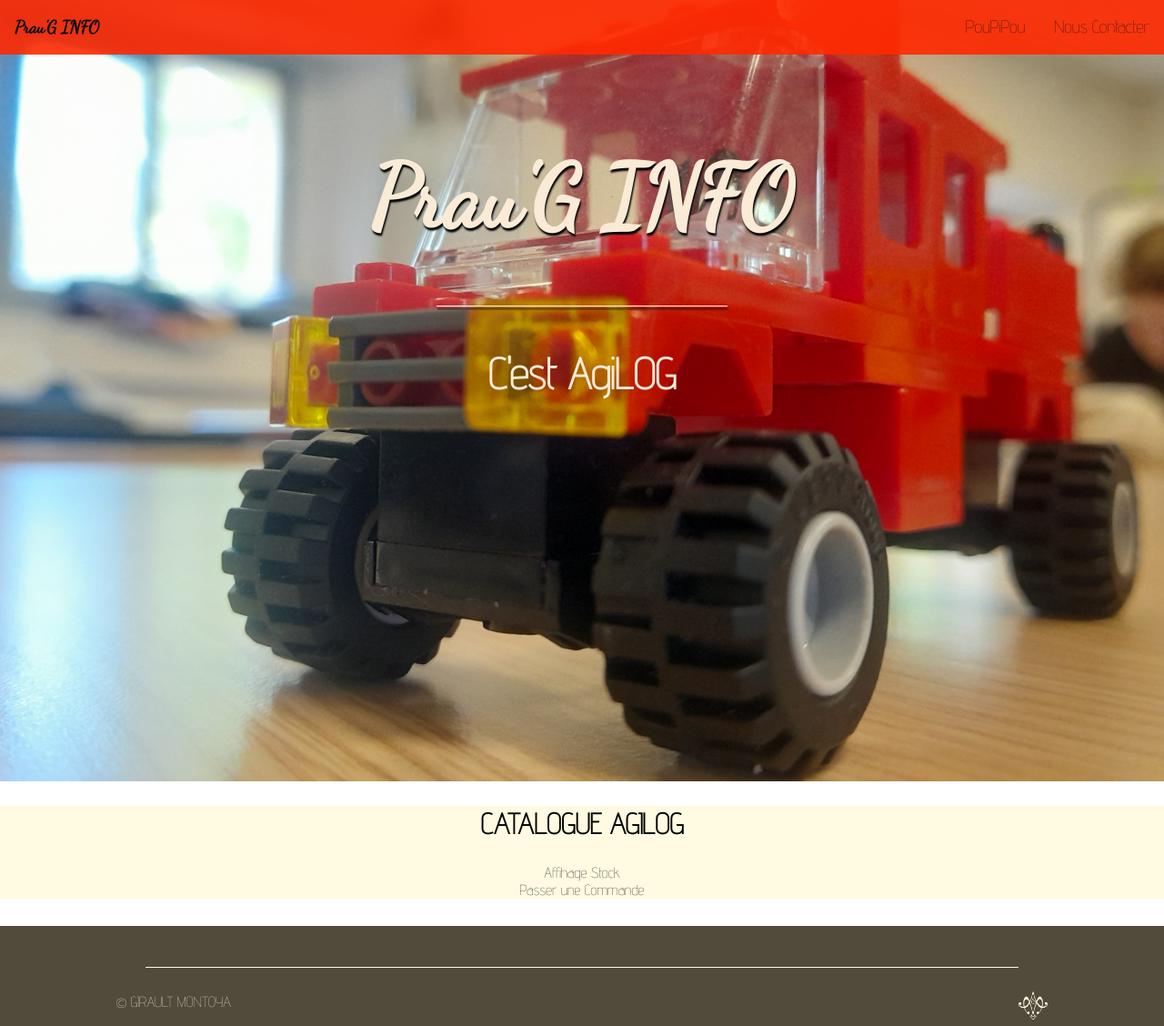
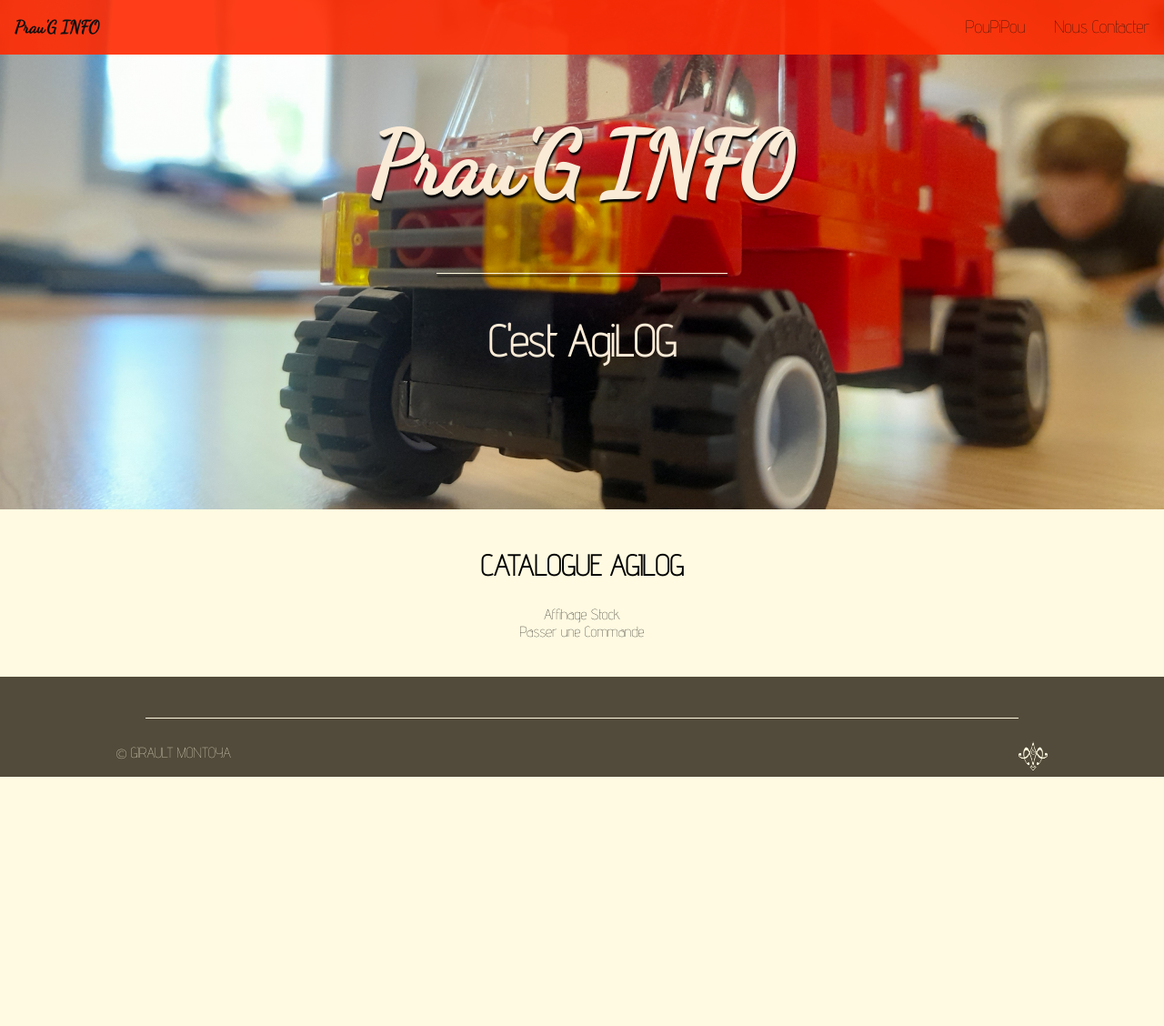
Before and after one commit to Lilaschabert/Projet-Info-EDI, a Flask app: page /agiLOG in a window 1280 px wide. Shown: the whole page at 91% size. After the commit the page ends 854 px from the top, so only its background shows below. Run offline with Flask 2, Linux system fonts and the light colour scheme.

Commit message:
flex box

```diff
--- a/static/style.css
+++ b/static/style.css
@@ -24,8 +24,7 @@ a{
 #mainBody{
 	background-color: #FFFAE1;
 	width: 100%;
-	padding-top: 30px;
-	padding-bottom: 30px;
+	padding: 10px 0px;
 	display: flex;
 	flex-direction: column;
 	align-items:center;
@@ -87,7 +86,7 @@ header li{
 	padding-top: 60px;
 	background: url('image-principale.JPG') no-repeat fixed 50% 50%;
 	background-size:cover;
-	height:799px
+	height:500px
 
 }
 
@@ -96,7 +95,7 @@ h1{
 	text-align:center;
 	color:antiquewhite;
 	font-size:6em;
-	margin-top:100px;
+	margin:64px 0px;
 	text-shadow:1px 3px 2px black;
 
 }
--- a/templates/page agiGREEN.html
+++ b/templates/page agiGREEN.html
@@ -5,7 +5,7 @@
 	<div id = "premierTrait"></div>
 	<h3>C'est AgiGREEN</h3>
 </div>
-
+<div id ="mainBody">
 	<section id = "presentation">
 		<div id = "textIntro">
 		<h2> Catalogue AgiGREEN</h2>
@@ -17,4 +17,5 @@
 			</ul>
 		</div>
 	</section>
+</div>
 {% endblock %}
--- a/templates/page agiLEAN.html
+++ b/templates/page agiLEAN.html
@@ -6,6 +6,7 @@
 	<h3>C'est AgiLEAN</h3>
 </div>
 
+<div id ="mainBody">
 	<section id = "presentation">
 		<div id = "textIntro">
 		<h2> Catalogue AgiLEAN</h2>
@@ -17,4 +18,5 @@
 			</ul>
 		</div>
 	</section>
+</div>
 {% endblock %}
--- a/templates/page agiLOG.html
+++ b/templates/page agiLOG.html
@@ -5,7 +5,7 @@
 	<div id = "premierTrait"></div>
 	<h3>C'est AgiLOG</h3>
 </div>
-
+<div id ="mainBody">
 	<section id = "presentation">
 		<div id = "textIntro">
 		<h2> Catalogue AgiLOG</h2>
@@ -17,4 +17,5 @@
 			</ul>
 		</div>
 	</section>
+</div>
 {% endblock %}
--- a/templates/page agiPART.html
+++ b/templates/page agiPART.html
@@ -6,6 +6,7 @@
 	<h3>C'est AgiPART</h3>
 </div>
 
+<div id ="mainBody">
 	<section id = "presentation">
 		<div id = "textIntro">
 		<h2> Catalogue AgiPART</h2>
@@ -17,4 +18,5 @@
 			</ul>
 		</div>
 	</section>
+</div>
 {% endblock %}
--- a/templates/page commande.html
+++ b/templates/page commande.html
@@ -5,7 +5,7 @@
 	<div id = "premierTrait"></div>
 	<h3>Commande</h3>
 </div>
-
+<div id ="mainBody">
 	<section id = "presentation">
 		<div id = "textIntro">
 		<h2>Passer Commande</h2>
@@ -47,7 +47,6 @@
 			</fieldset>
 
 		</form>
-
-
 	</section>
+</div>
 {% endblock %}
```
Lines whose indentation alone changed are shown as unchanged.
